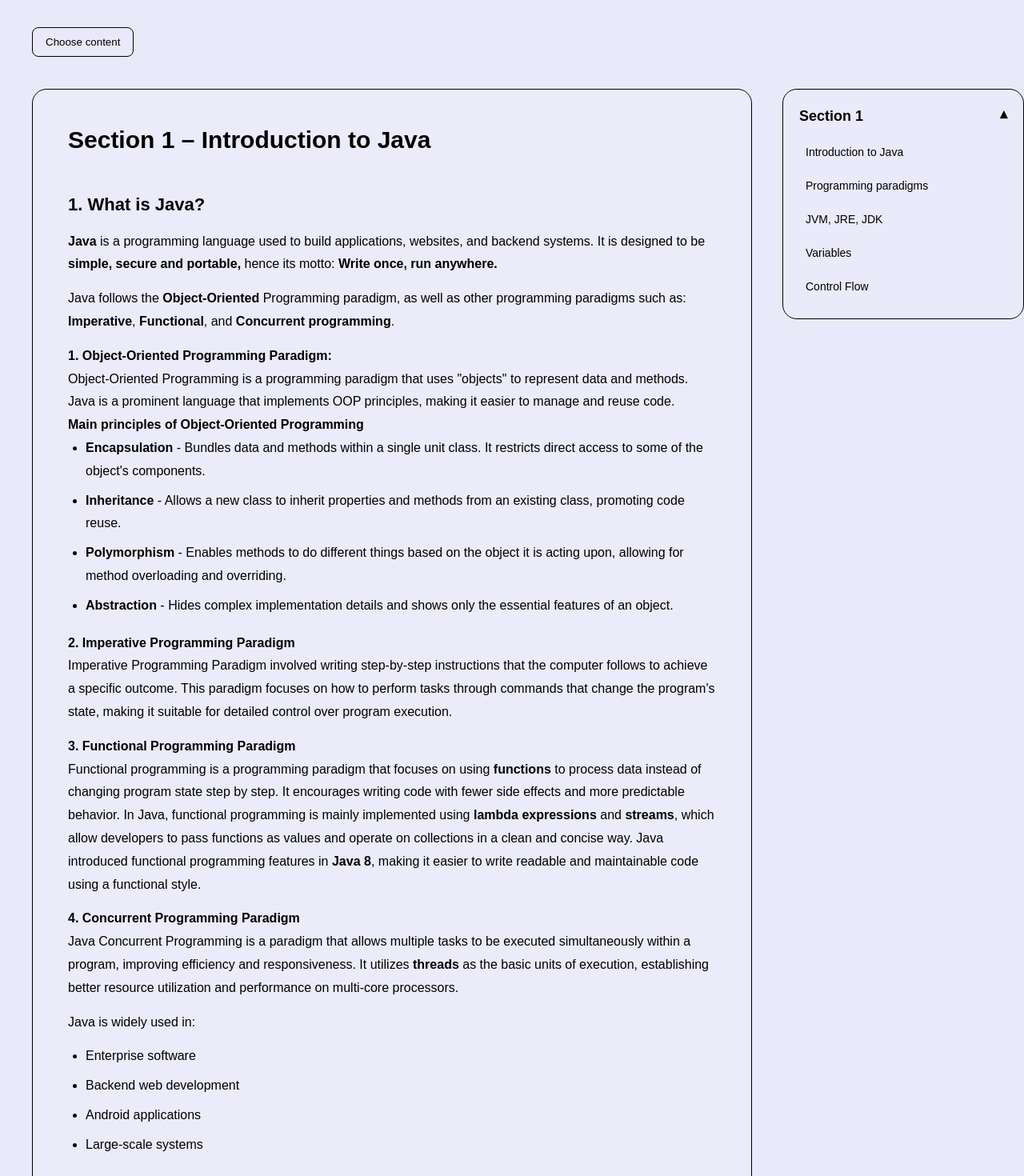
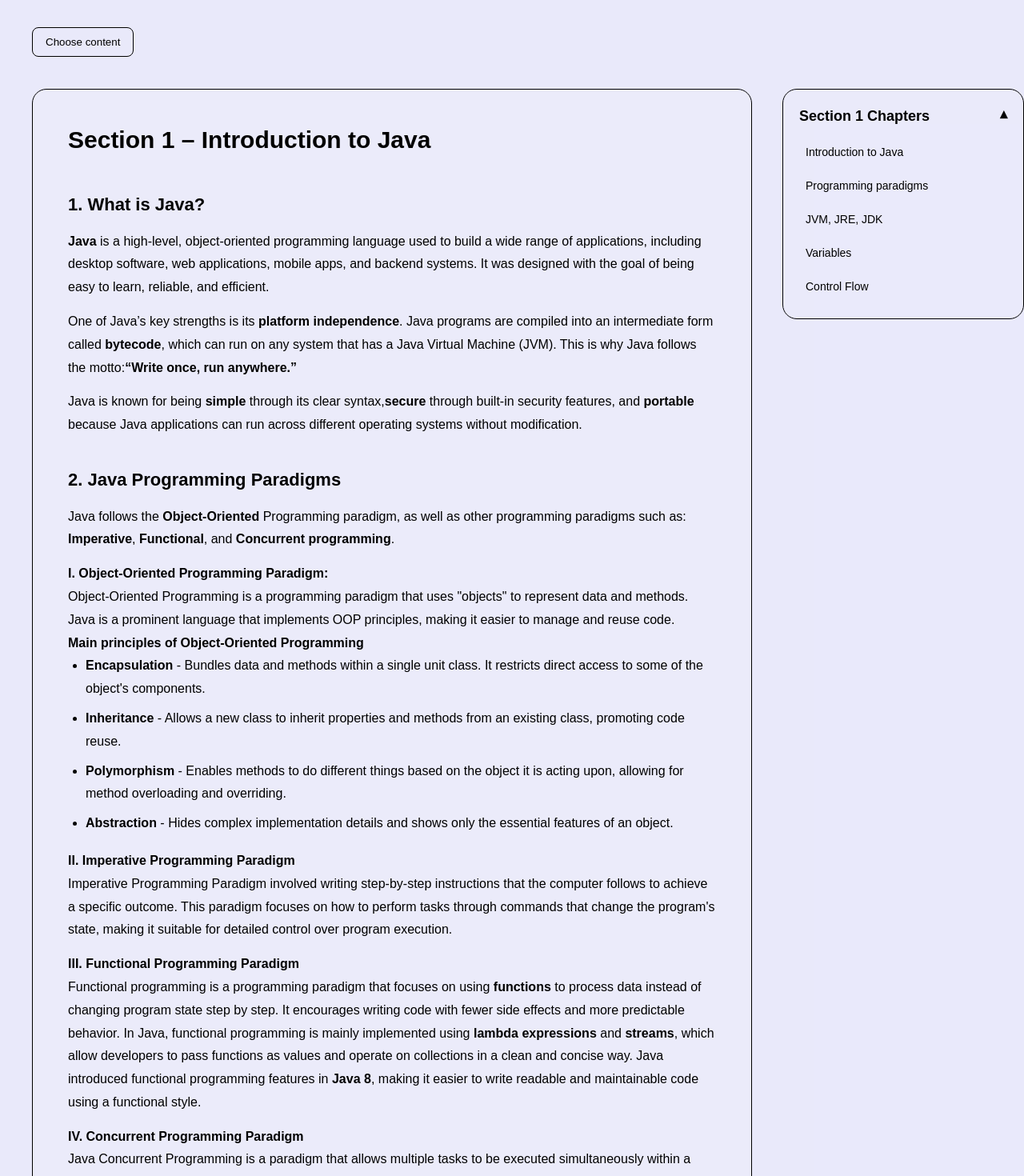
Before and after one commit to Lipiu/Learn-With-eASE, a React app in the folder frontend/: page /section1/theory in a window 1280 px wide. Shown: the part 100-1570 px from the top of the page at 80% size. Built offline with nearby package versions, Linux system fonts and the light colour scheme; the HTML template or start-up script is replaced by a standard one.

Commit message:
minor additions to theory

```diff
--- a/frontend/src/components/Sections/Section1/Section1Theory.jsx
+++ b/frontend/src/components/Sections/Section1/Section1Theory.jsx
@@ -15,21 +15,39 @@ function Section1Theory() {
             <section id="intro">
                 <h3>1. What is Java?</h3>
                 <p>
-                    <strong>Java</strong> is a programming language used to build applications,
-                    websites, and backend systems. It is designed to be <strong> simple, secure and portable,
-                </strong> hence its motto: <strong>Write once, run anywhere.</strong>
+                    <strong>Java</strong> is a high-level, object-oriented programming language used to build
+                    a wide range of applications, including desktop software, web applications, mobile apps,
+                    and backend systems. It was designed with the goal of being easy to learn, reliable,
+                    and efficient.
+                </p>
+
+                <p>
+                    One of Java’s key strengths is its <strong>platform independence</strong>.
+                    Java programs are compiled into an intermediate form called <strong>bytecode</strong>,
+                    which can run on any system that has a Java Virtual Machine (JVM).
+                    This is why Java follows the motto:
+                    <strong>“Write once, run anywhere.”</strong>
+                </p>
+
+                <p>
+                    Java is known for being <strong>simple</strong> through its clear syntax,
+                    <strong>secure</strong> through built-in security features,
+                    and <strong>portable</strong> because Java applications can run across different
+                    operating systems without modification.
                 </p>
             </section>
+
 
             {/* ---------------- Programming paradigms ---------------- */}
             <section id="paradigms">
                 <p>
+                    <h3>2. Java Programming Paradigms</h3>
                     Java follows the <strong>Object-Oriented</strong> Programming paradigm, as well as other programming paradigms
                     such as: <strong>Imperative</strong>, <strong>Functional</strong>, and <strong>Concurrent programming</strong>.
                 </p>
 
                 <p>
-                    <strong>1. Object-Oriented Programming Paradigm:</strong><br></br>
+                    <strong>I. Object-Oriented Programming Paradigm:</strong><br></br>
                     Object-Oriented Programming is a programming paradigm that uses "objects" to represent data and methods.
                     Java is a prominent language that implements OOP principles, making it easier to manage and reuse code.<br></br>
                     <strong>Main principles of Object-Oriented Programming</strong>
@@ -42,14 +60,14 @@ function Section1Theory() {
                 </p>
 
                 <p>
-                    <strong>2. Imperative Programming Paradigm</strong><br></br>
+                    <strong>II. Imperative Programming Paradigm</strong><br></br>
                     Imperative Programming Paradigm involved writing step-by-step instructions that the computer follows to achieve a specific outcome.
                     This paradigm focuses on how to perform tasks through commands that change the program's state, making it suitable for detailed
                     control over program execution.
                 </p>
 
                 <p>
-                    <strong>3. Functional Programming Paradigm</strong><br />
+                    <strong>III. Functional Programming Paradigm</strong><br />
                     Functional programming is a programming paradigm that focuses on using
                     <strong> functions</strong> to process data instead of changing program state step by step.
                     It encourages writing code with fewer side effects and more predictable behavior.
@@ -64,27 +82,17 @@ function Section1Theory() {
                 </p>
 
                 <p>
-                    <strong>4. Concurrent Programming Paradigm</strong><br></br>
+                    <strong>IV. Concurrent Programming Paradigm</strong><br></br>
                     Java Concurrent Programming is a paradigm that allows multiple tasks to be executed simultaneously within a program,
                     improving efficiency and responsiveness.
                     It utilizes <strong>threads</strong> as the basic units of execution, establishing better resource utilization and
                     performance on multi-core processors.
                 </p>
-
-                <p>
-                    Java is widely used in:
-                </p>
-                <ul>
-                    <li>Enterprise software</li>
-                    <li>Backend web development</li>
-                    <li>Android applications</li>
-                    <li>Large-scale systems</li>
-                </ul>
             </section>
 
             {/* ---------------- JVM, JRE, JDK ---------------- */}
             <section id="jvm-jre-jdk">
-                <h3>2. JVM, JRE, and JDK</h3>
+                <h3>3. JVM, JRE, and JDK</h3>
                 <p>
                     To understand how Java works, it is important to know three key components:
                     the <strong>JVM</strong>, <strong>JRE</strong>, and <strong>JDK</strong>.
@@ -118,7 +126,7 @@ function Section1Theory() {
 
             {/* ---------------- Variables ---------------- */}
             <section id="variables">
-                <h3>3. Variables in Java</h3>
+                <h3>4. Variables in Java</h3>
                 <p>
                     A <strong>variable</strong> is used to store data in a Java program.
                     Every variable has a <strong>type</strong> and a <strong>name</strong>.
@@ -153,7 +161,7 @@ String name = "Alex";`}
 
             {/* ---------------- Control Flow ---------------- */}
             <section id="control">
-                <h3>4. Control Flow</h3>
+                <h3>5. Control Flow</h3>
                 <p>
                     <strong>Control flow</strong> determines how a program decides what code
                     to execute and how many times.
--- a/frontend/src/components/Sections/SectionNavigator/SectionNavigator.jsx
+++ b/frontend/src/components/Sections/SectionNavigator/SectionNavigator.jsx
@@ -20,7 +20,7 @@ function SectionNavigator() {
                 className="navigator-title"
                 onClick={() => setOpen(prev => !prev)}
             >
-                Section 1
+                Section 1 Chapters
                 <span className={`chevron ${open ? "open" : ""}`}>▾</span>
             </button>
 
```
